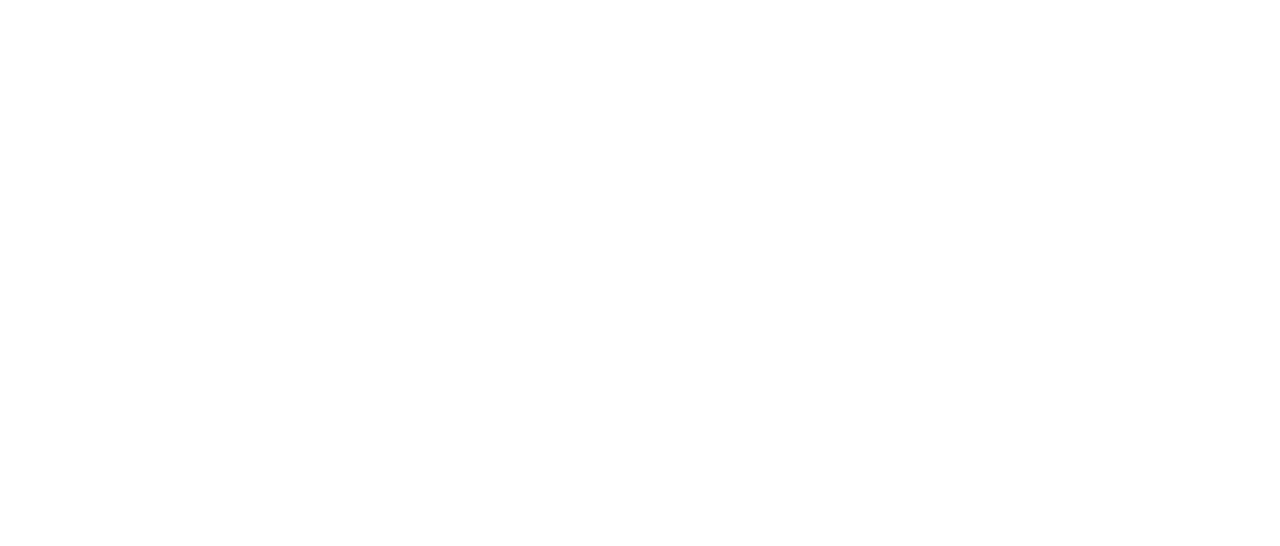
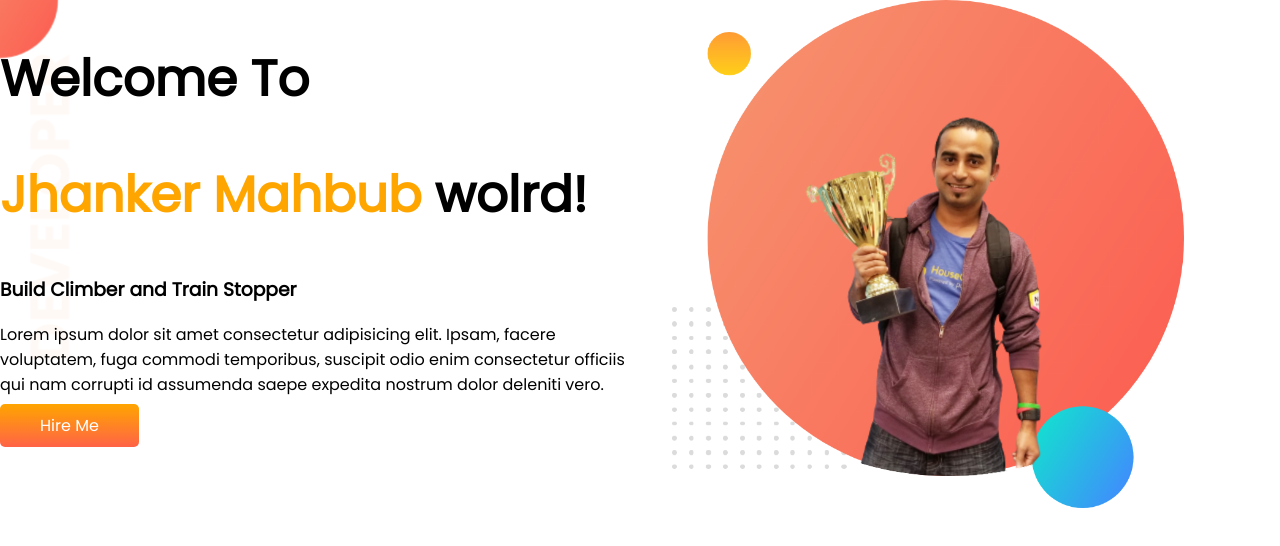
Before and after one commit to sjak-JooJo/developer-portfolio, a plain HTML site: page index.html in a window 1280 px wide. Drawn offline with Linux system fonts and the light colour scheme.

Commit message:
next commit

```diff
--- a/index.html
+++ b/index.html
@@ -5,10 +5,24 @@
     <meta http-equiv="X-UA-Compatible" content="IE=edge">
     <meta name="viewport" content="width=device-width, initial-scale=1.0">
     <title>Document</title>
+    <link rel="preconnect" href="https://fonts.googleapis.com">
+    <link rel="preconnect" href="https://fonts.gstatic.com" crossorigin>
+    <link href="https://fonts.googleapis.com/css2?family=Poppins&display=swap" rel="stylesheet">
     <link rel="stylesheet" href="style.css">
 
 </head>
 <body>
-
+    <section class="top-banner">
+        <div class="half-width">
+            <h1>Welcome To</h1>
+            <h1><span class="orange-color">Jhanker Mahbub</span> wolrd!</h1>
+            <h3>Build Climber and Train Stopper</h3>
+            <p>Lorem ipsum dolor sit amet consectetur adipisicing elit. Ipsam, facere voluptatem, fuga commodi temporibus, suscipit odio enim consectetur officiis qui nam corrupti id assumenda saepe expedita nostrum dolor deleniti vero.</p>
+            <a class="link-button" target="_blank" href="">Hire Me</a>
+            </div>
+            <div class="half-width">
+                <img src="images/jhanker.png" alt="">
+            </div>
+    </section>
 </body>
 </html>
--- a/style.css
+++ b/style.css
@@ -0,0 +1,34 @@
+body{
+    font-family: 'Poppins', sans-serif;
+    margin: 0;
+}
+h1{
+    font-size: 50px;
+}
+.orange-color{
+    color: orange;
+}
+section{
+    display: flex;
+
+}
+.half-width{
+    width: 50%;
+}
+.half-width img{
+    width: 80%;
+    padding-left: 5%;
+}
+.link-button{
+    text-decoration: none;
+    background-image: linear-gradient(orange, tomato);
+    padding: 10px 40px;
+    border-radius: 5px;
+    color: white;
+    border-radius: 5px;
+    font-weight:700px;
+}
+.top-banner{
+    background-image: url(images/top-banner.png);
+    background-repeat: no-repeat;
+}
```
Also changed, not shown: images/dream-bg.png (added), images/exp-bg.png (added), images/jhankar.png (added), images/jhankar2.png (added), images/jhanker.png (added), images/my-bg.png (added), images/my-bg2.png (added), images/top-banner.png (added), 7 other files.
